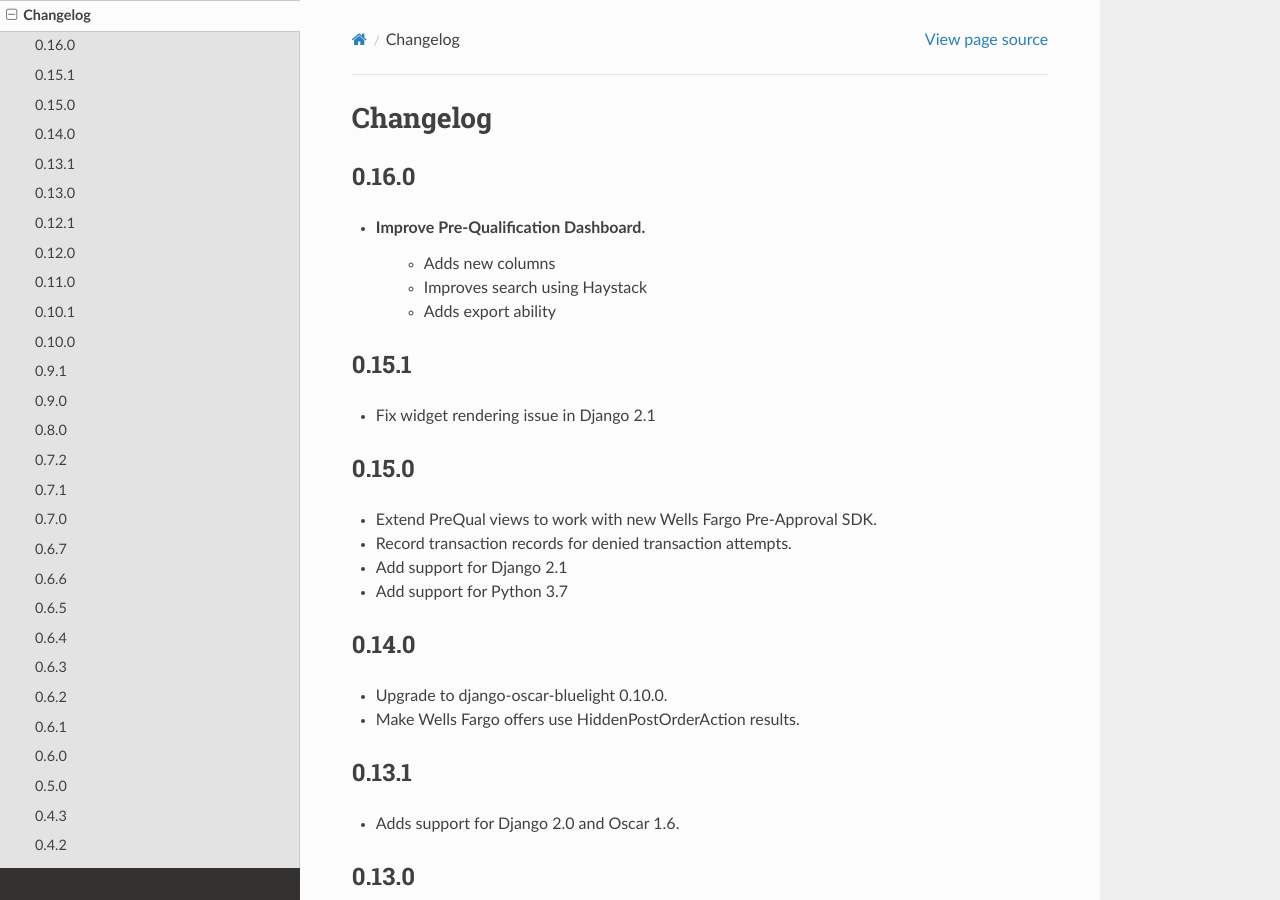
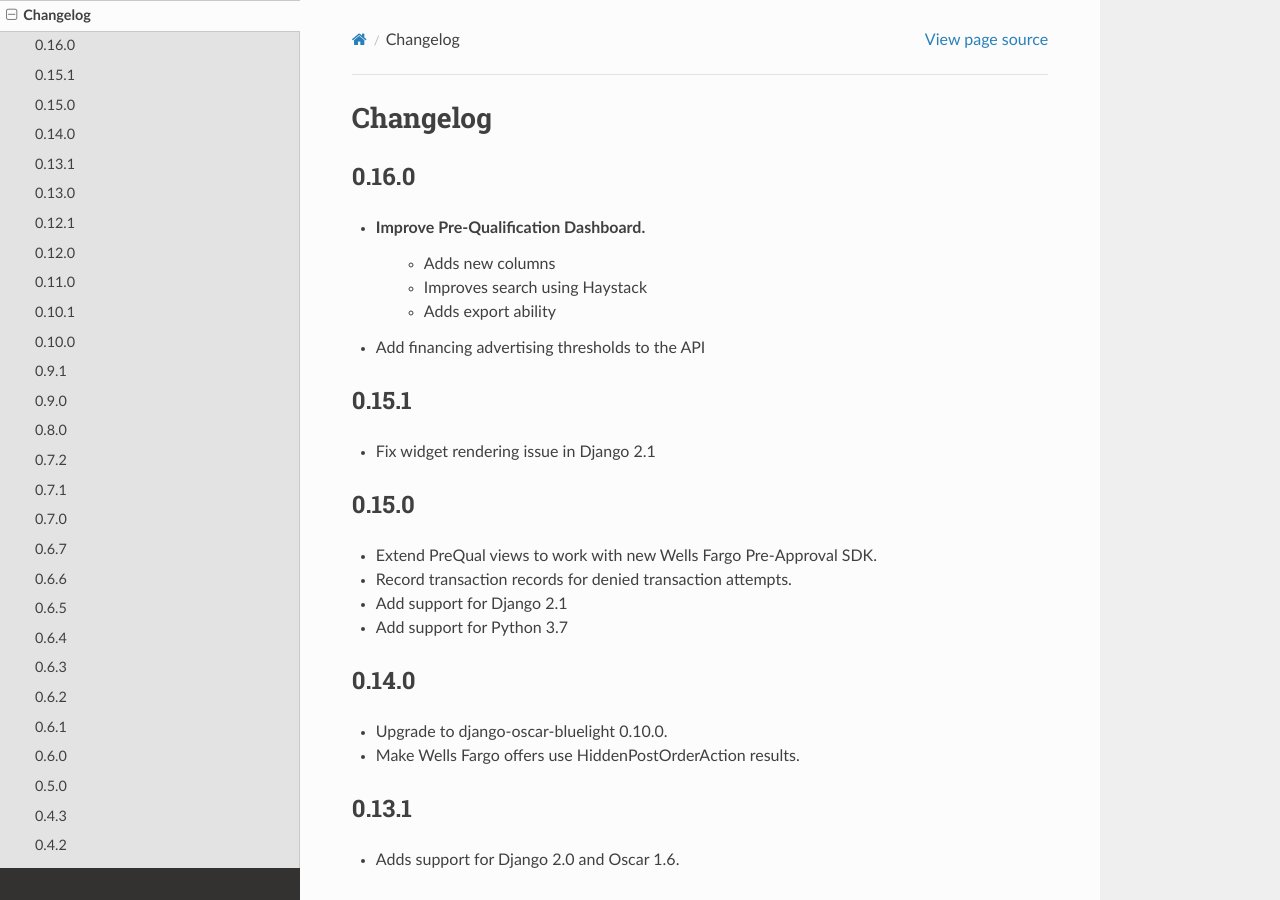
Before and after one commit to thelabnyc/django-oscar-wfrs, a Sphinx documentation site: the page built from docs/changes.rst, in a window 1280 px wide and 900 px high. Built offline with Sphinx 7.4.7 and the Read the Docs theme 2.0.0, drawn with Linux system fonts in a browser that asks for light colours; the version number could not be read and is left out.

Commit message:
Update changelog

```diff
--- a/docs/changes.rst
+++ b/docs/changes.rst
@@ -9,6 +9,7 @@ Changelog
     - Adds new columns
     - Improves search using Haystack
     - Adds export ability
+- Add financing advertising thresholds to the API
 
 0.15.1
 ------------------
```
